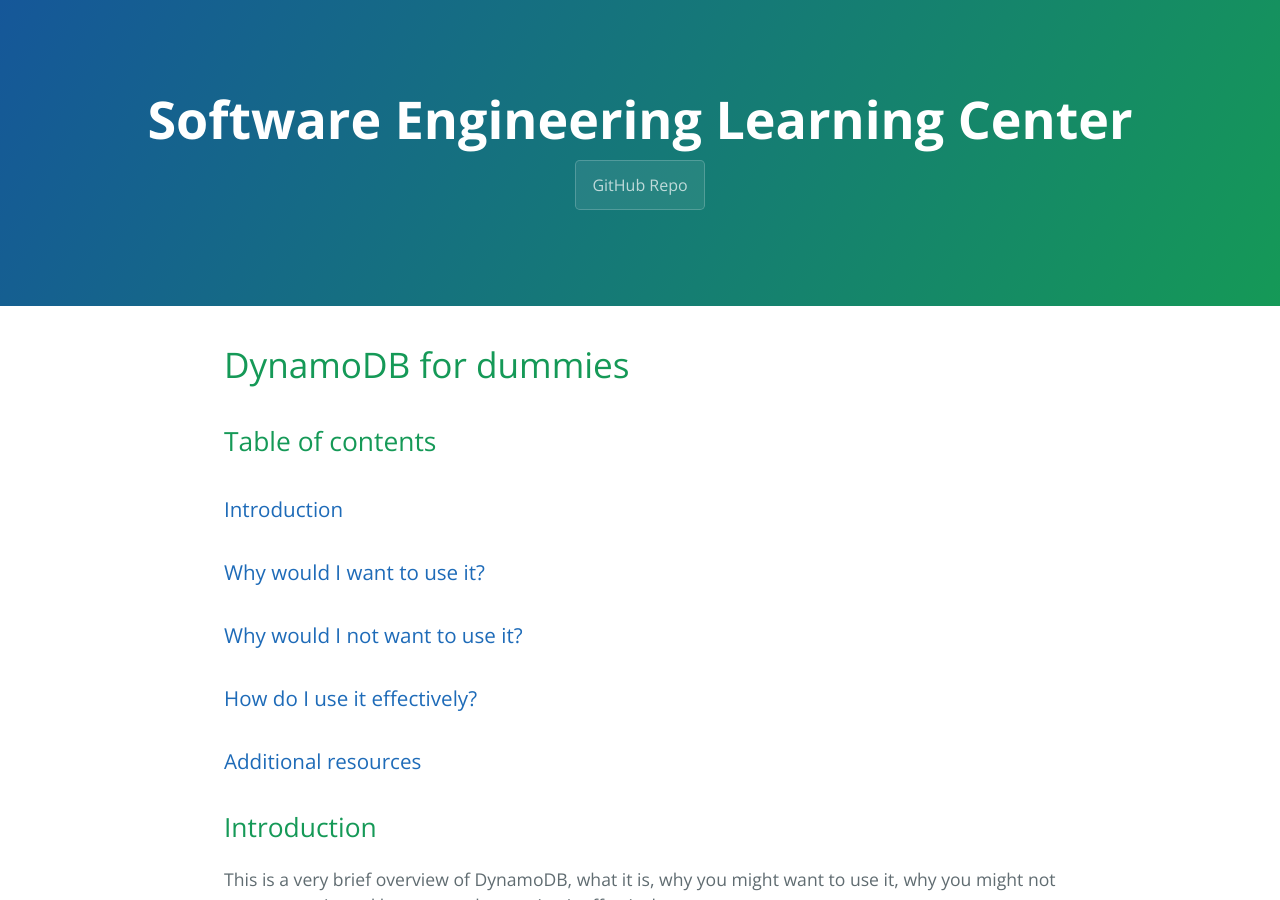
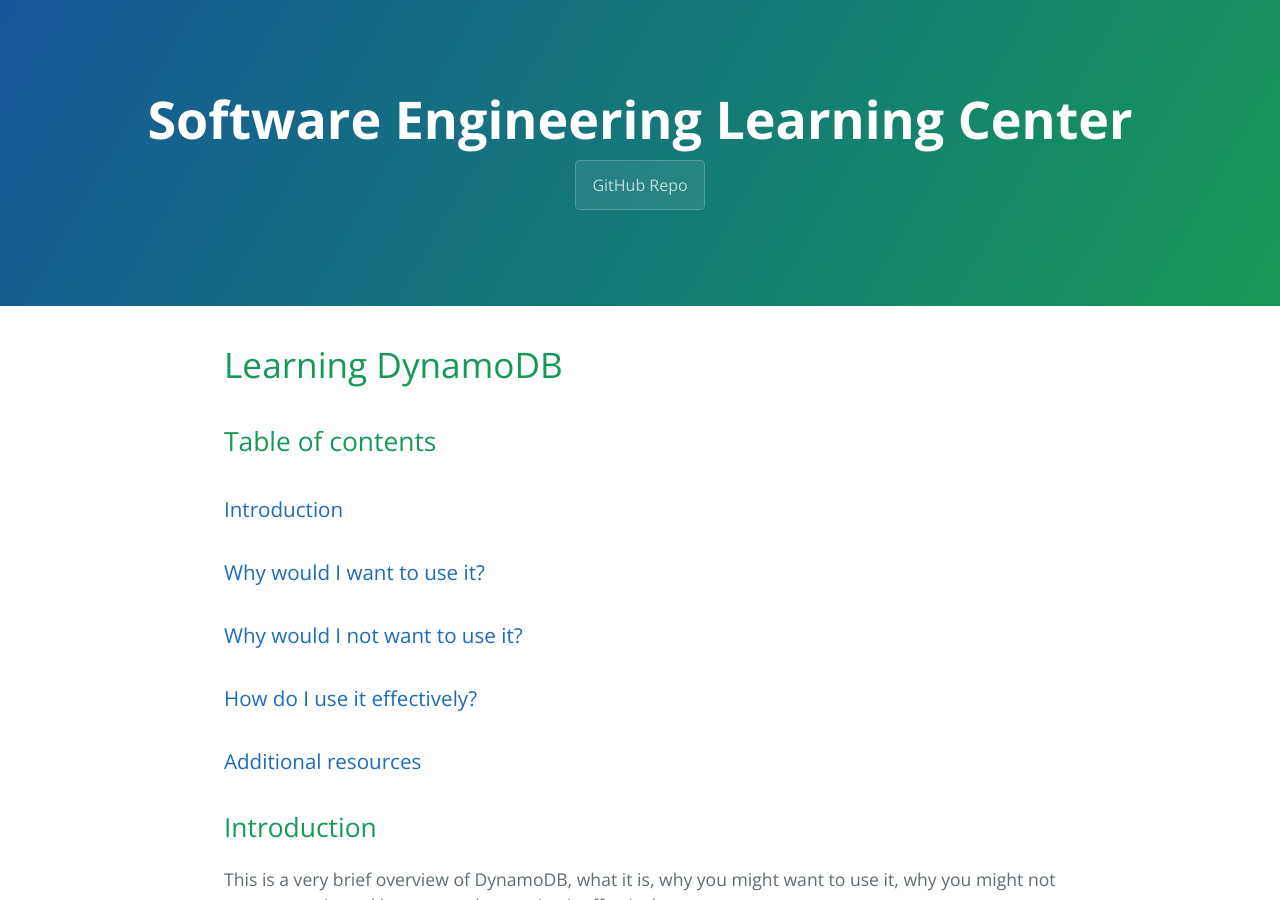
Before and after one commit to learning-software-engineering/learning-software-engineering.github.io, a Jekyll site: the page built from Topics/Tech_Stacks/DynamoDB_for_Dummies.md, in a window 1280 px wide and 900 px high. Built offline with Jekyll 4.4.1, drawn with Linux system fonts in a browser that asks for light colours; our own code applies the rules of GitHub Pages for plain Markdown files.

Commit message:
Update title

```diff
--- a/Topics/Tech_Stacks/DynamoDB_for_Dummies.md
+++ b/Topics/Tech_Stacks/DynamoDB_for_Dummies.md
@@ -1,4 +1,4 @@
-# DynamoDB for dummies
+# Learning DynamoDB
 
 ## Table of contents
 
```
